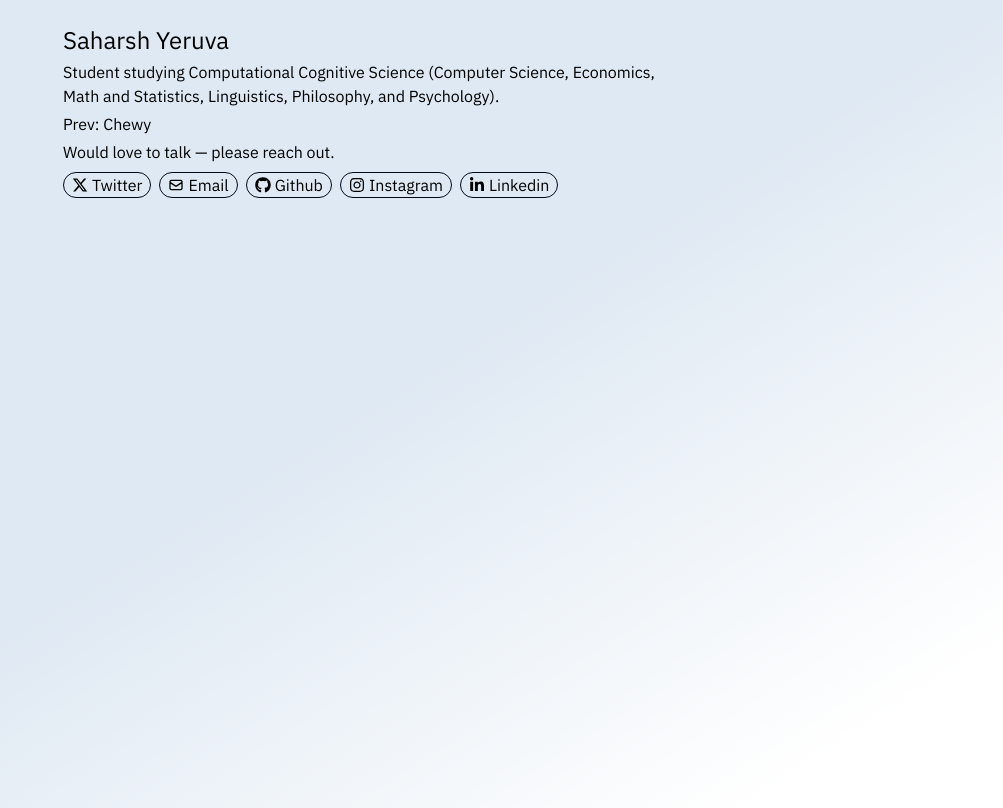
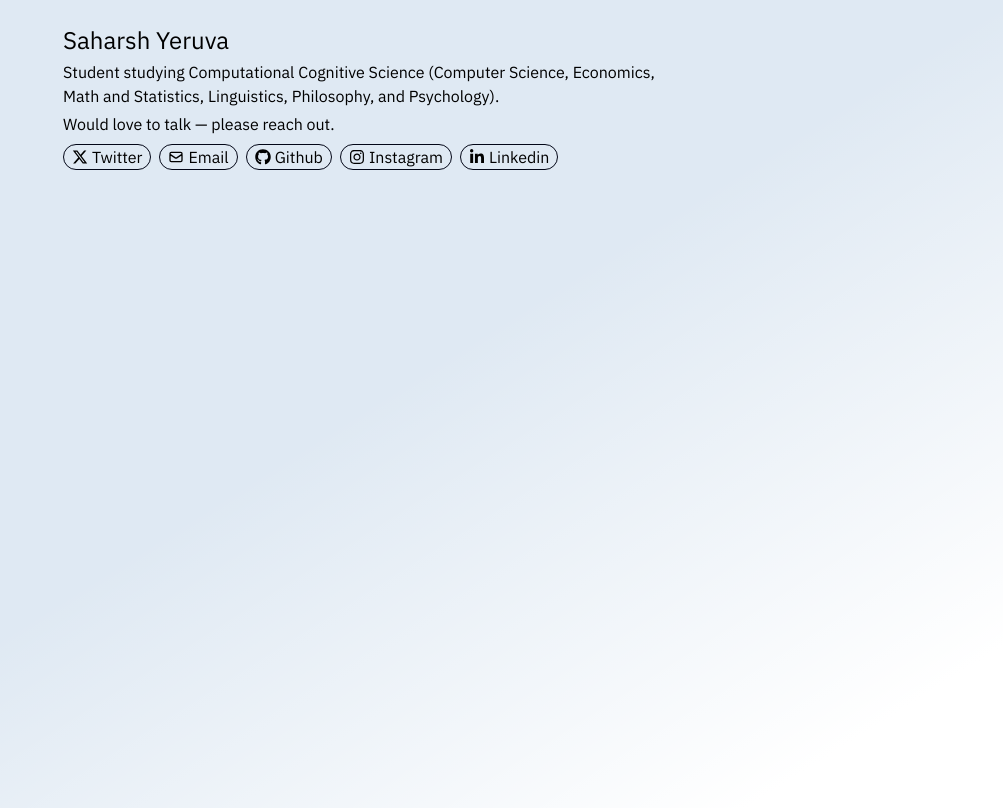
Before and after one commit to saharshxyz/site, a Next.js app: page / in a window 1280 px wide. Shown: the whole page, without its empty margins (277-1280 px from the left). Built offline with nearby package versions, Linux system fonts and the light colour scheme.

Commit message:
Update page.tsx

```diff
--- a/app/page.tsx
+++ b/app/page.tsx
@@ -24,7 +24,6 @@ export default function Home() {
         Student studying Computational Cognitive Science (Computer Science, Economics, Math and
         Statistics, Linguistics, Philosophy, and Psychology).
       </p>
-      <p>Prev: Chewy</p>
       <p>Would love to talk &mdash; please reach out.</p>
       <ul className="mt-2 flex flex-wrap gap-2">
         {iconBadges.map((badge, index) => (
```
